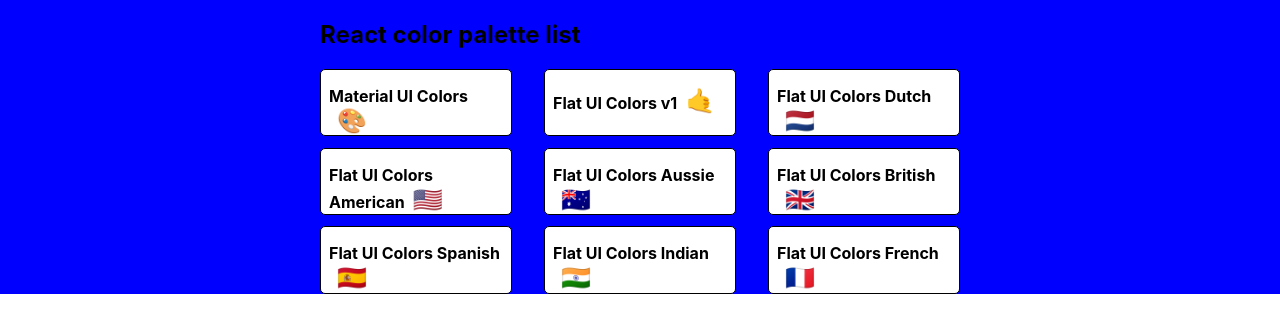
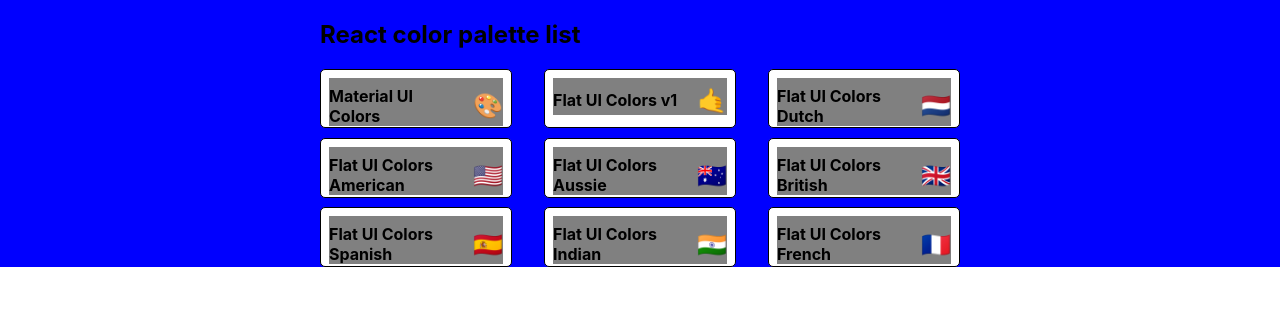
Before and after one commit to ElliotSherman/react-color-palettes-project, a React (Create React App) app: page / in a window 1280 px wide. Shown: the top 332 px of the page. Built offline with nearby package versions, Linux system fonts and the light colour scheme.

Commit message:
Add styling to MiniPalette using styled()

```diff
--- a/src/MiniPalette.js
+++ b/src/MiniPalette.js
@@ -1,9 +1,10 @@
 import React from 'react';
-import { withStyles } from '@mui/styles';
-import { positions } from '@mui/system';
+import { styled } from '@mui/system';
 
-const styles = {
-    root:{
+const MyStyles = {
+    Root:styled('div',{
+    name:'Root'
+    })({
         backgroundColor:'white',
         border:'1px solid black',
         borderRadius: '5px',
@@ -13,12 +14,16 @@
         "&:hover":{
             cursor:'pointer'
         }
-    },
-    colors:{
+    }),
+    Colors:styled('div',{
+        name:'Colors'
+    })({
         backgroundColor:'grey'
-    },
-    title:{
-        diplay:'flex',
+    }),
+    Title:styled('h5',{
+        name:'Title'
+    })({
+        display:'flex',
         justifyContent:'space-between',
         alignItems:'center',
         margin:'0',
@@ -26,23 +31,22 @@
         paddingTop:'0.5rem',
         fontSize:'1rem',
         position:'relative'
-    },
-    emoji:{
+    }),
+    Emoji:styled('span',{
+        name:'Emoji'
+    })({
         marginLeft:'0.5rem',
         fontSize:'1.5rem'
-    }
+    })
 };
 
-
- function MiniPalette({classes , paletteName , emoji }) {
+export default function MiniPalette({ paletteName , emoji }) {
+     const {Root , Colors , Title , Emoji} = MyStyles;
     return (
-        <div className={classes.root}>
-            <div className={classes.colors}></div>
-            <h5 className={classes.title}>
-                {paletteName}<span className={classes.emoji}>{emoji}</span>
-            </h5>
-        </div>
+        <Root>
+            <Colors>
+                <Title>{paletteName}<Emoji>{emoji}</Emoji></Title>
+            </Colors>
+        </Root>
     );
-}
-
-export default withStyles(styles)(MiniPalette);
+};
```
